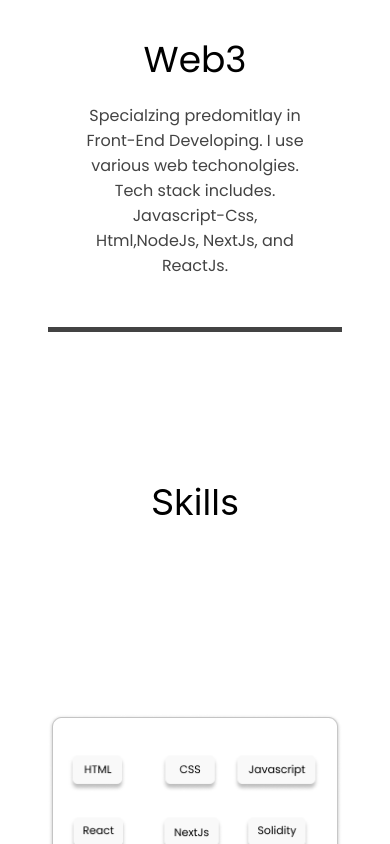
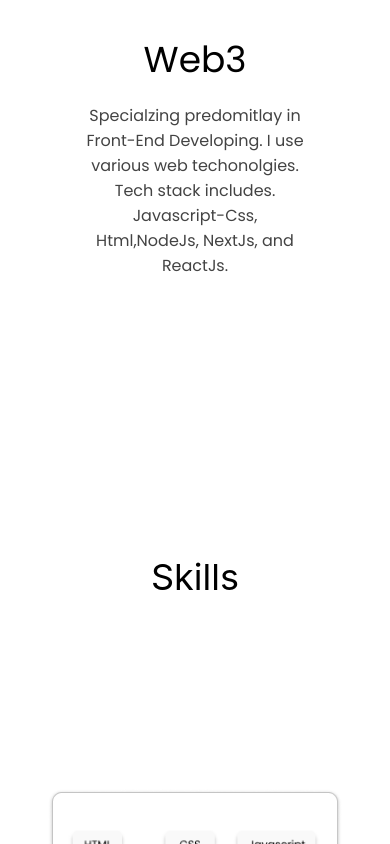
Before and after one commit to slimmsyd/DaPP-Portfolio-Site, a React (Create React App) app in the folder my_app/: page / in a window 390 px wide. Shown: the part 2560-3404 px from the top of the page. Built offline with nearby package versions, Linux system fonts and the light colour scheme.

Commit message:
this is stupid

```diff
--- a/my_app/src/App.css
+++ b/my_app/src/App.css
@@ -182,6 +182,7 @@ h4 {
     height: 80vh;
     display: flex;
     flex-direction: column;
+    align-items: center;
     justify-content: center;
 }
 .skill_Card {
@@ -305,6 +306,9 @@ h4 {
 
 
 @media screen and (max-width: 524px) {
+    .clear {
+        display: none !important;
+    }
 
     .development {
         width: 100%;
@@ -312,6 +316,10 @@ h4 {
 
     .skills_Image {
         display: inline;
+    }
+    .skills {
+        align-items: stretch;
+        padding-top: 20rem;
     }
 
     .skill_Card {
--- a/my_app/src/components/Home.js
+++ b/my_app/src/components/Home.js
@@ -105,7 +105,7 @@ const itemToScroll = useRef(null);
           </section>
 
 
-          <section className = "divide">
+          <section className = "divide clear">
                 <div className = "divideLine"></div>
               </section>
 
```
